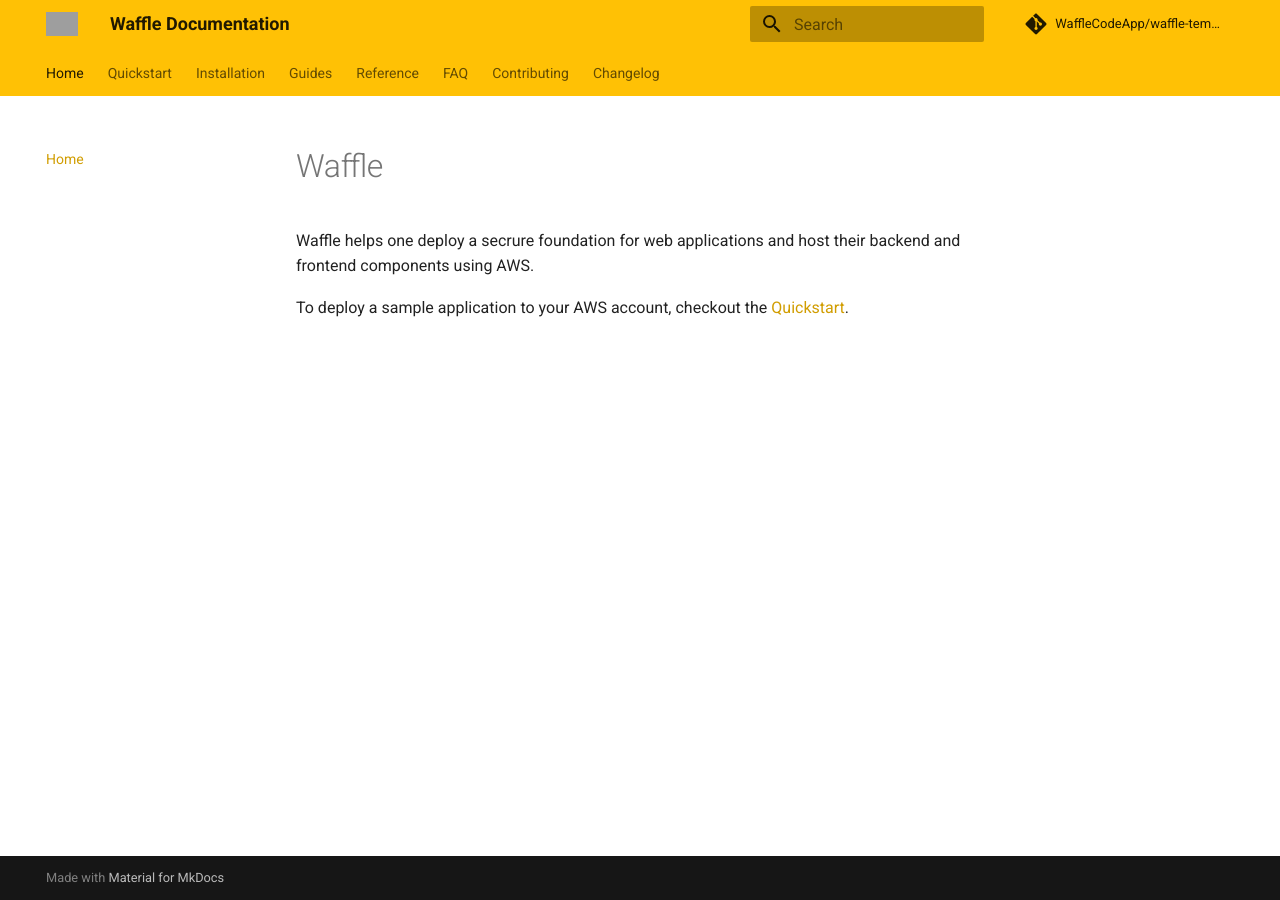
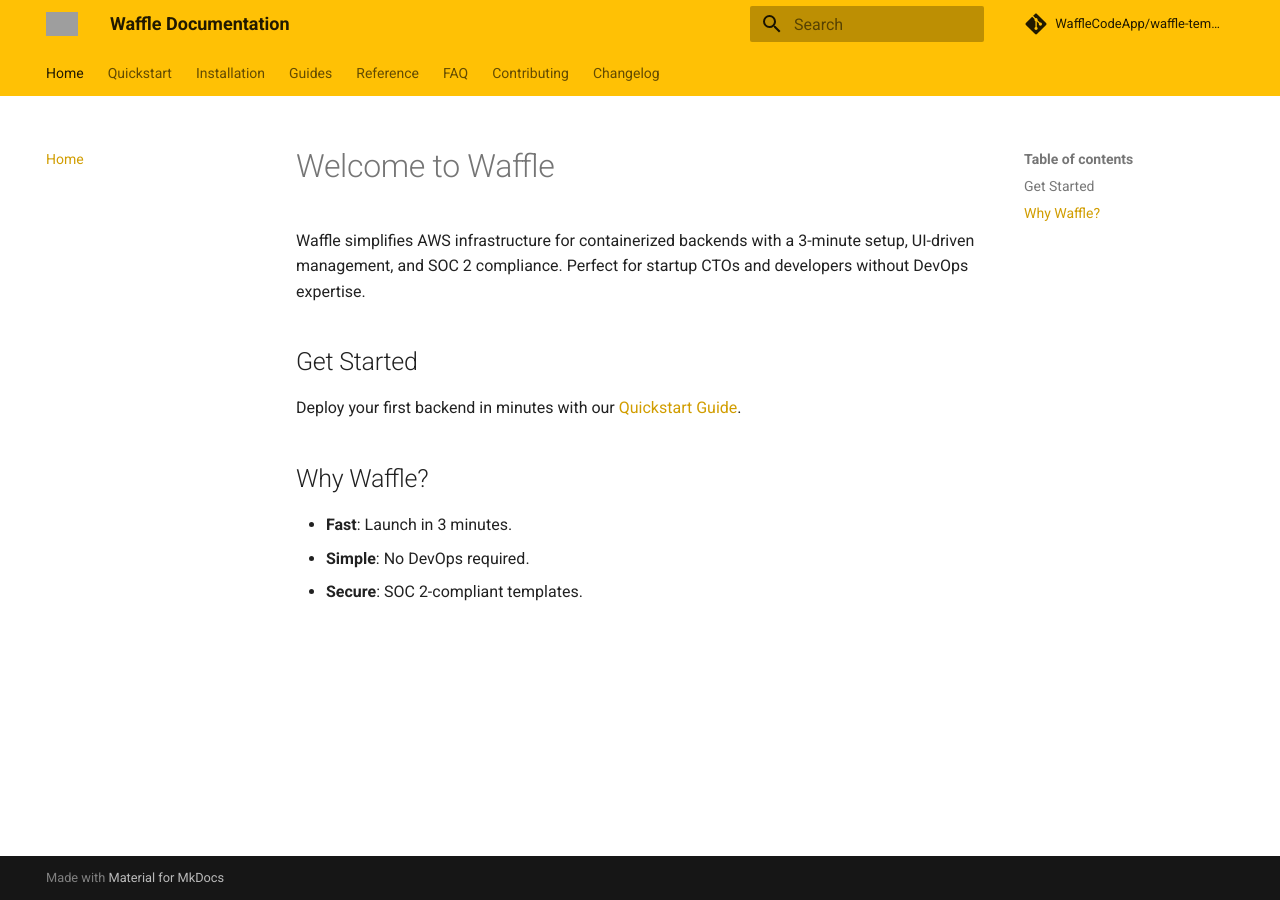
Before and after one commit to RSSnyder13/waffle-docs, an MkDocs documentation site: the page built from docs/index.md, in a window 1280 px wide. Built offline with MkDocs 1.6.1 and Material for MkDocs 9.7.7, drawn with Linux system fonts in a browser that asks for light colours; comment, search, counter and statistics services are not loaded; grey boxes are pictures that could not be loaded.

Commit message:
Update index.md

```diff
--- a/docs/index.md
+++ b/docs/index.md
@@ -1,9 +1,11 @@
----
-title: Introduction
----
+# Welcome to Waffle
 
-# Waffle
+Waffle simplifies AWS infrastructure for containerized backends with a 3-minute setup, UI-driven management, and SOC 2 compliance. Perfect for startup CTOs and developers without DevOps expertise.
 
-Waffle helps one deploy a secrure foundation for web applications and host their backend and frontend components using AWS.
+## Get Started
+Deploy your first backend in minutes with our [Quickstart Guide](quickstart.md).
 
-To deploy a sample application to your AWS account, checkout the [Quickstart](quickstart).
+## Why Waffle?
+- **Fast**: Launch in 3 minutes.
+- **Simple**: No DevOps required.
+- **Secure**: SOC 2-compliant templates.
```
